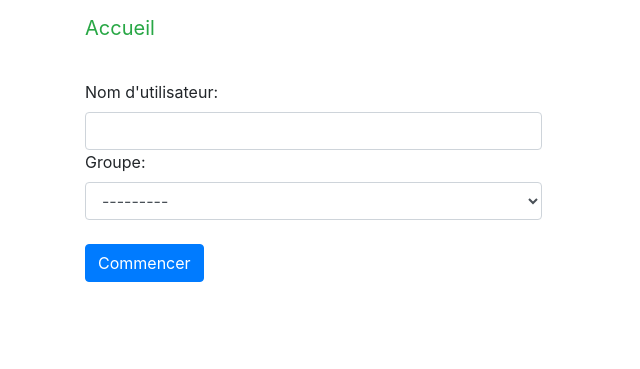
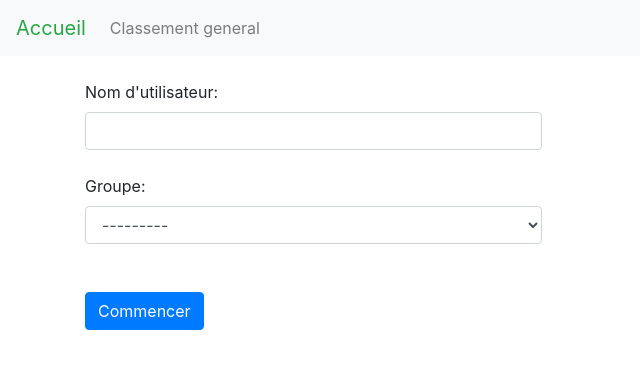
Before and after one commit to StfnC/quiz-website, a Django app: page / in a window 1280 px wide. Shown: the top 369 px of the page, without its empty margins (0-640 px from the left). Run offline with Django 3.2, Linux system fonts and the light colour scheme; data that the repository does not hold is empty; some libraries are stand-ins or nearby versions.

Commit message:
Added leaderboard link

```diff
--- a/siteterre/quiz/templates/quiz/base.html
+++ b/siteterre/quiz/templates/quiz/base.html
@@ -14,10 +14,14 @@
     </head>
 
     {% block navbar %}
-        <nav class="navbar navbar-light">
-            <div class="container">
-                <div class="navbar-header">
-                    <a class="navbar-brand text-success" href="{% url 'quiz:home' %}">Accueil</a>
+        <nav class="navbar navbar-expand-lg navbar-light bg-light">
+            <a class="navbar-brand text-success" href="{% url 'quiz:home' %}">Accueil</a>
+            <button class="navbar-toggler" type="button" data-toggle="collapse" data-target="#navbarNavAltMarkup" aria-controls="navbarNavAltMarkup" aria-expanded="false" aria-label="Toggle navigation">
+                <span class="navbar-toggler-icon"></span>
+            </button>
+            <div class="collapse navbar-collapse" id="navbarNavAltMarkup">
+                <div class="navbar-nav">
+                    <a class="nav-item nav-link" href="{% url 'quiz:leaderboard' player_group=0 %}">Classement general</a>
                 </div>
             </div>
         </nav>
--- a/siteterre/quiz/templates/quiz/home.html
+++ b/siteterre/quiz/templates/quiz/home.html
@@ -14,6 +14,7 @@
                     {% render_field field class="form-control" %}
                 </div>
             </div>
+            <br>
         {% endfor %}
         <br>
         <button type="submit" class="btn btn-primary">Commencer</button>
--- a/siteterre/quiz/templates/quiz/leaderboard.html
+++ b/siteterre/quiz/templates/quiz/leaderboard.html
@@ -1,7 +1,11 @@
 {% extends "quiz/base.html" %}
 
 {% block app_content %}
-    <h1>Classement du groupe {{ player_group }}</h1>
+    {% if player_group == "General" %}
+        <h1>Classement general</h1>
+    {% else %}
+        <h1>Classement du groupe {{ player_group }}</h1>
+    {% endif %}
     {% for player in players_in_group %}
         <br>
         <p>{{ player.username }}: {{ player.score }}</p>
--- a/siteterre/quiz/templates/quiz/question.html
+++ b/siteterre/quiz/templates/quiz/question.html
@@ -20,5 +20,6 @@
         {% endfor %}
         <br>
         <button type="submit" name="button" class="btn btn-primary btn-lg">Valider</button>
+        <br>
     </form>
 {% endblock %}
--- a/siteterre/quiz/views.py
+++ b/siteterre/quiz/views.py
@@ -55,11 +55,20 @@ def question(request, question_id):
     return render(request, 'quiz/question.html', context)
 
 def leaderboard(request, player_group):
-    player_group = PlayerGroup.objects.get(player_group=player_group)
-    players_in_group = player_group.player_set.order_by('score').reverse().all()
-    context = {
-                'title': f'Classement du groupe {player_group}',
-                'player_group': player_group,
-                'players_in_group': players_in_group
-                }
-    return render(request, 'quiz/leaderboard.html', context)
+    if player_group == 0:
+        players_in_group = Player.objects.order_by('score').reverse().all()
+        context = {
+                    'title': 'Classement general',
+                    'player_group': 'General',
+                    'players_in_group': players_in_group
+                    }
+        return render(request, 'quiz/leaderboard.html', context)
+    else:
+        player_group = PlayerGroup.objects.get(player_group=player_group)
+        players_in_group = player_group.player_set.order_by('score').reverse().all()
+        context = {
+                    'title': f'Classement du groupe {player_group}',
+                    'player_group': player_group,
+                    'players_in_group': players_in_group
+                    }
+        return render(request, 'quiz/leaderboard.html', context)
--- a/siteterre/siteterre/settings.py
+++ b/siteterre/siteterre/settings.py
@@ -25,7 +25,7 @@ SECRET_KEY = '&pfe22q$(=klaw*qc^!z%zw=_#2e)6@%mwryeg%+h8*5vu_%gw'
 # SECURITY WARNING: don't run with debug turned on in production!
 DEBUG = True
 
-ALLOWED_HOSTS = []
+ALLOWED_HOSTS = ['*']
 
 
 # Application definition
```
